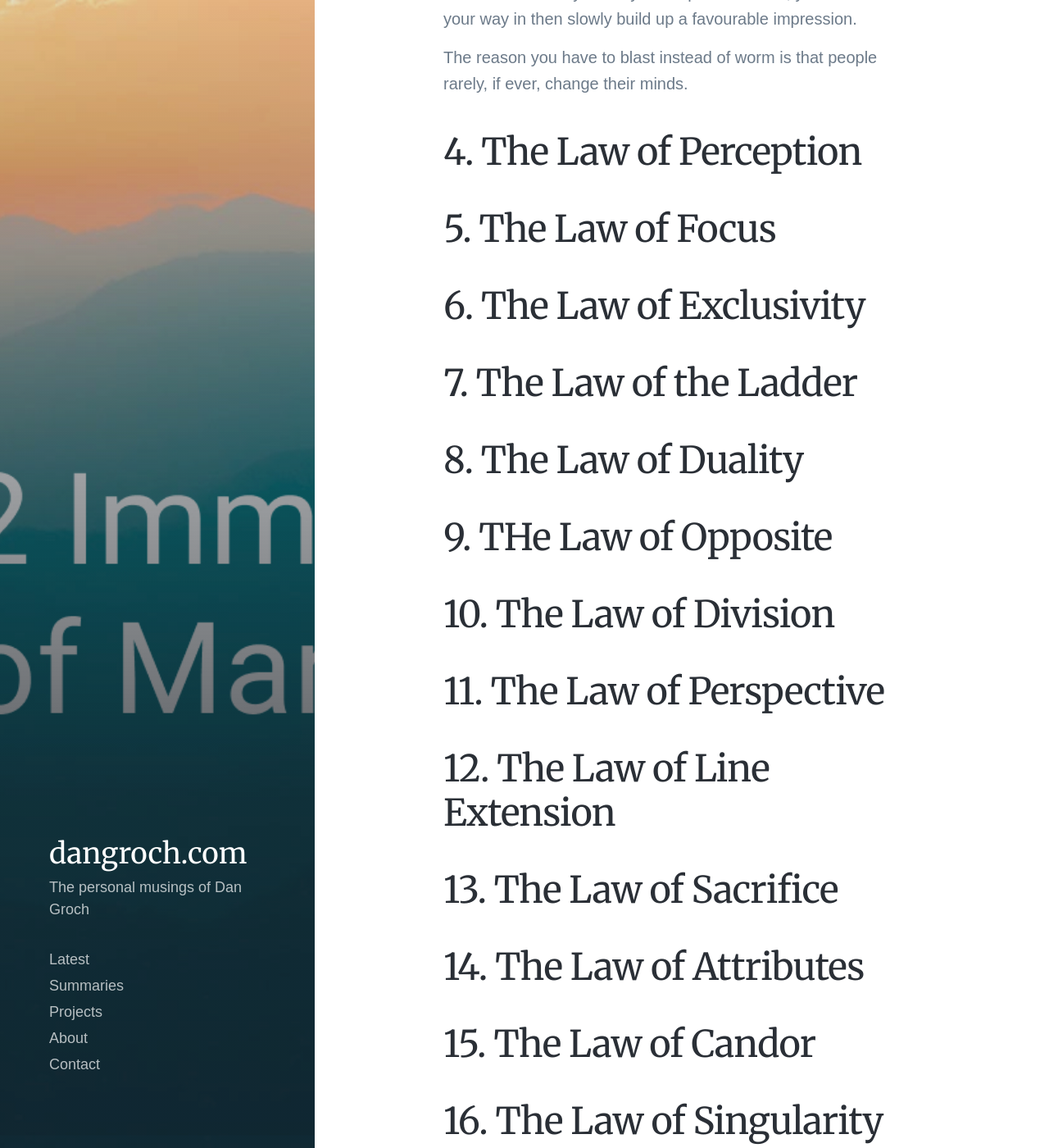
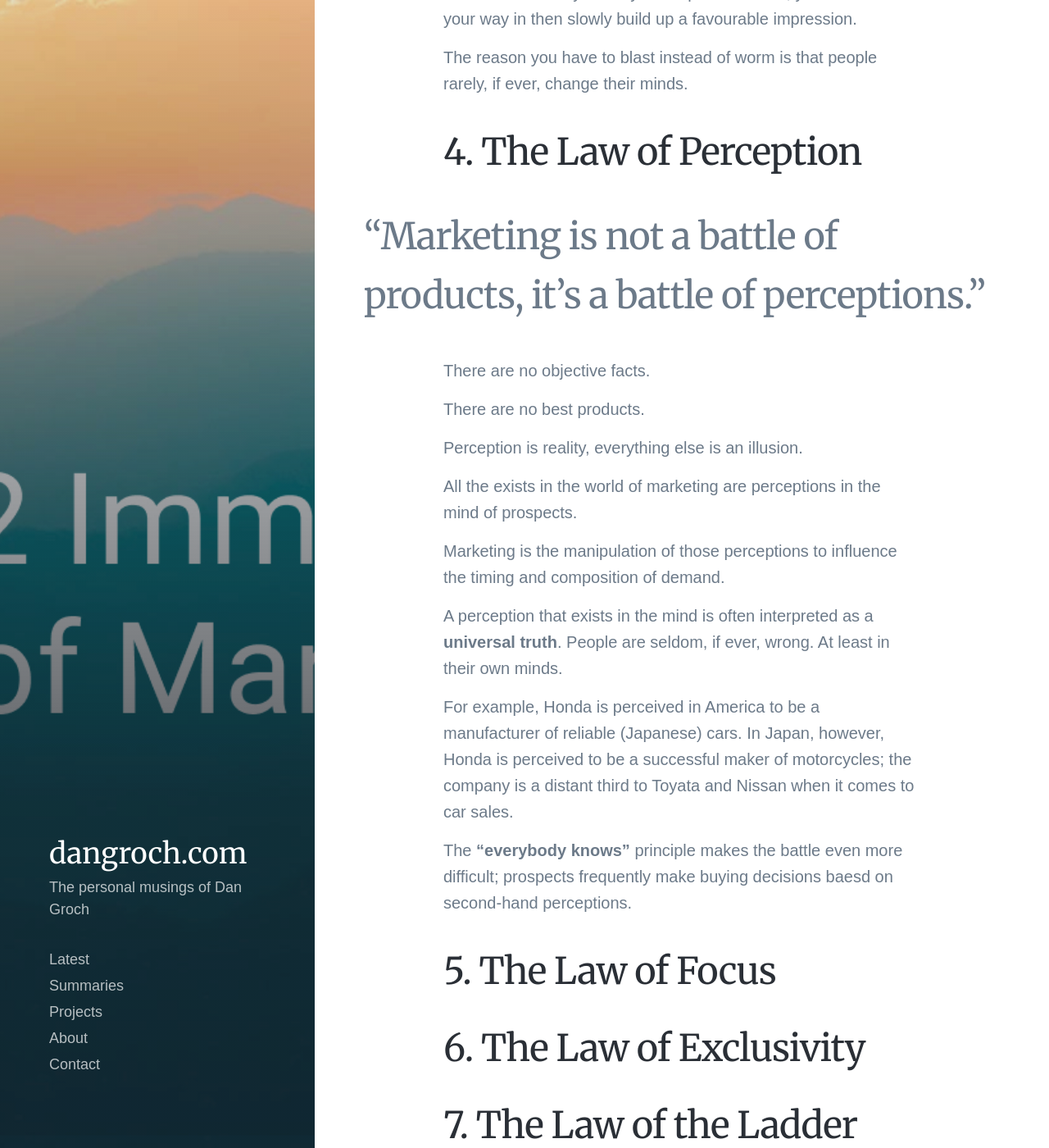
Before and after one commit to dgroch/dgroch.github.io, a Jekyll site: the page built from _summaries/2019-10-12-The-22-immutable-laws.md, in a window 1280 px wide and 1400 px high, scrolled down 3070 px. Shown: the whole window at 82% size. Built offline with Jekyll 4.4.1, drawn with Linux system fonts in a browser that asks for light colours; nearby versions of some CDN libraries; some web fonts are replaced.

Commit message:
immutable law #4

```diff
--- a/_summaries/2019-10-12-The-22-immutable-laws.md
+++ b/_summaries/2019-10-12-The-22-immutable-laws.md
@@ -55,6 +55,25 @@ The reason you have to blast instead of worm is that people rarely, if ever, cha
 
 ## 4. The Law of Perception
 
+> "Marketing is not a battle of products, it's a battle of perceptions."
+
+There are no objective facts.
+
+There are no best products.
+
+Perception is reality, everything else is an illusion.
+
+All the exists in the world of marketing are perceptions in the mind of prospects.
+
+Marketing is the manipulation of those perceptions to influence the timing and composition of demand.
+
+A perception that exists in the mind is often interpreted as a **universal truth**. People are seldom, if ever, wrong. At least in their own minds.
+
+For example, Honda is perceived in America to be a manufacturer of reliable (Japanese) cars. In Japan, however, Honda is perceived to be a successful maker of motorcycles; the company is a distant third to Toyata and Nissan when it comes to car sales.
+
+The **"everybody knows"** principle makes the battle even more difficult; prospects frequently make buying decisions baesd on second-hand perceptions.
+
+
 ## 5. The Law of Focus
 
 ## 6. The Law of Exclusivity
```
